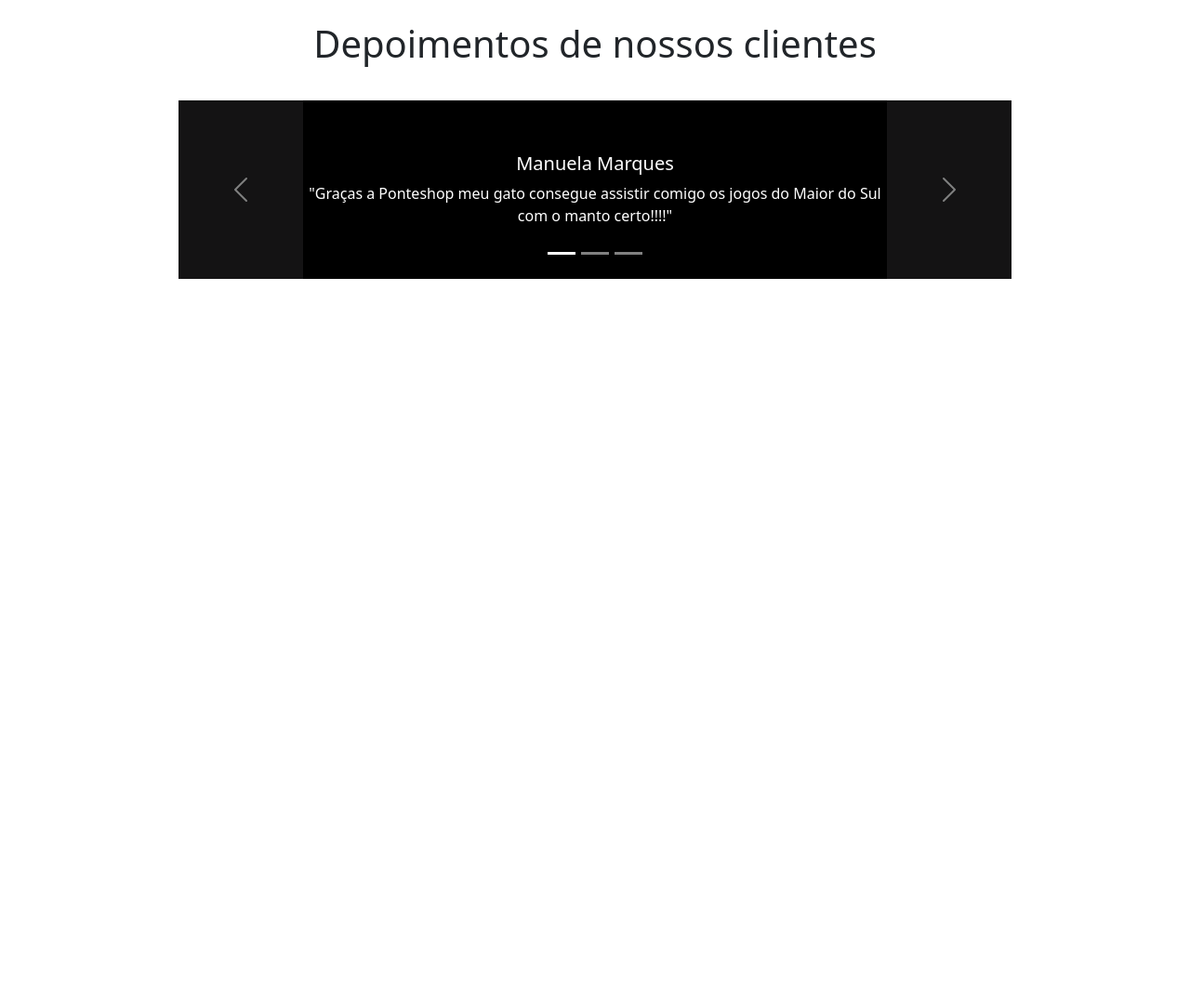
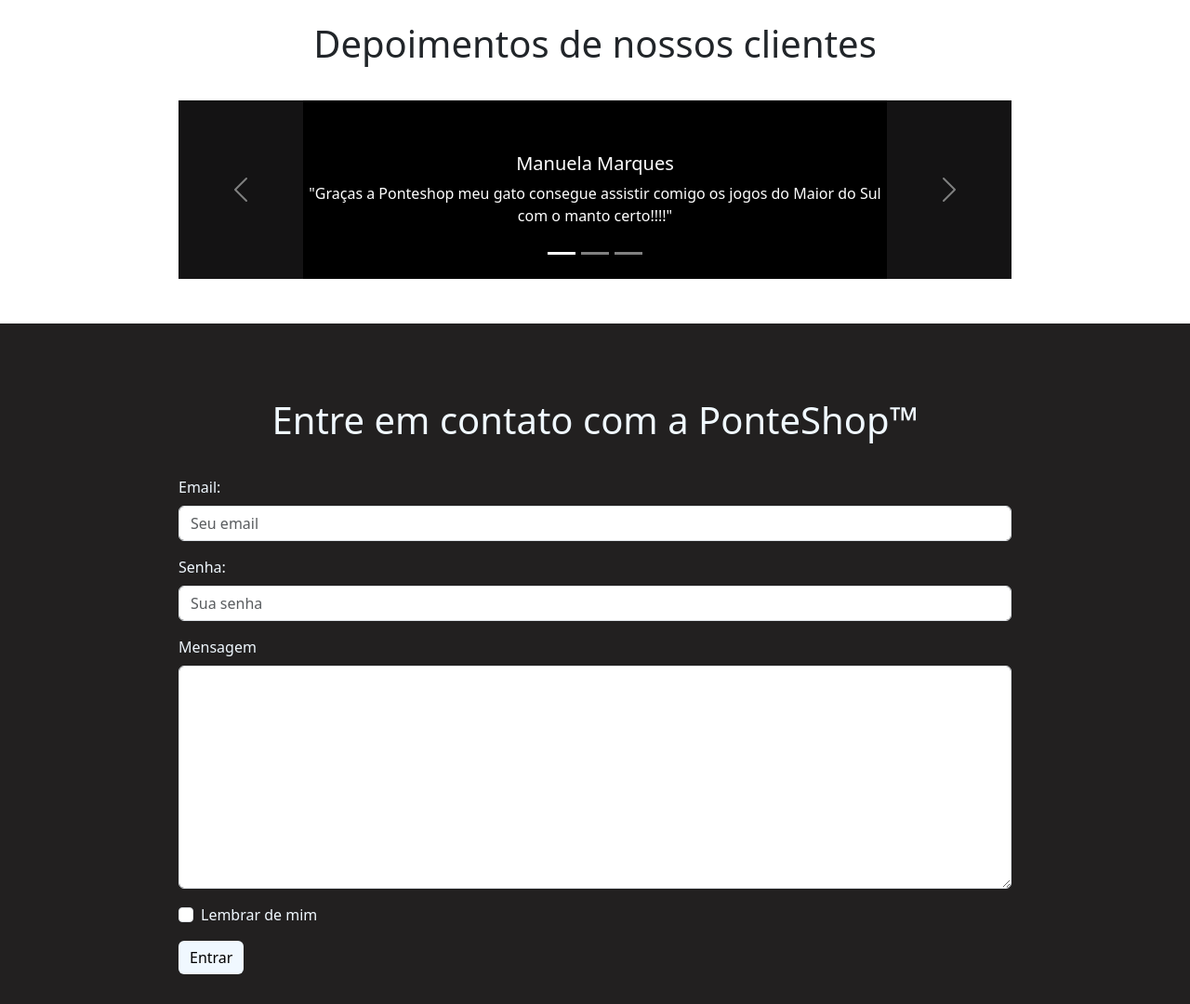
Before and after one commit to pedro-ols/bootstrap-atividade, a plain HTML site: page index.html in a window 1280 px wide. Shown: the part 2801-3881 px from the top of the page at 93% size. Before the commit the page ends 3101 px from the top, so only its background shows below. Drawn offline with nearby package versions, Linux system fonts and the light colour scheme.

Commit message:
feat: create forms

```diff
--- a/assets/styles/styles.index.css
+++ b/assets/styles/styles.index.css
@@ -62,6 +62,8 @@
 .galeria-img{
     height: 20rem;
     width: auto;
+
+    border-radius: 0.3rem;
 }
 .gallery-pics-container{
     display: flex;
@@ -94,3 +96,14 @@
     width: 70%;
     margin-left: 15%;
 }
+.forms{
+    background-color: #222020;
+    color: aliceblue;
+    padding-top: 2rem;
+    padding-bottom: 2rem;
+    margin-top: 3rem;
+}
+.forms-container{
+    width: 70%;
+    margin-left: 15%;
+}
--- a/index.html
+++ b/index.html
@@ -26,8 +26,8 @@
                         <a class="nav-link" href="#servicos">Serviços</a>
                         <a class="nav-link" href="#produtos">Produtos</a>
                         <a class="nav-link" href="#galeria">Galeria</a>
-                        <a class="nav-link" href="#">Depoimentos</a>
-                        <a class="nav-link" href="#">Contatos</a>
+                        <a class="nav-link" href="#depoimentos">Depoimentos</a>
+                        <a class="nav-link" href="#forms">Contatos</a>
                     </div>
                 </div>
             </div>
@@ -253,7 +253,41 @@
                 </div>
             </section>
 
+            <section class="forms" id="forms">
+                <div class="depoimentos-title"><h1>Entre em contato com a PonteShop™</h1></div>
+                <div class="forms-container">
+                <form>
+                    <div class="mb-3">
+                        <label for="exampleInputEmail1"
+                            class="form-label">Email:</label>
+                        <input type="email" class="form-control"
+                            id="exampleInputEmail1"
+                            aria-describedby="emailHelp" placeholder="Seu email">
 
+                    </div>
+                    <div class="mb-3">
+                        <label for="exampleInputPassword1"
+                            class="form-label">Senha:</label>
+                        <input type="password" class="form-control"
+                            id="exampleInputPassword1"  placeholder="Sua senha">
+                    </div>
+
+                    <div class="mb-3">
+                        <label for="exampleFormControlTextarea1" class="form-label">Mensagem</label>
+                        <textarea class="form-control" id="exampleFormControlTextarea1" style="height: 15rem;" rows="3"></textarea>
+                      </div>
+
+                    <div class="mb-3 form-check">
+                        <input type="checkbox" class="form-check-input"
+                            id="exampleCheck1" placeholder="Envie sua Mensagem">
+                        <label class="form-check-label"
+                            for="exampleCheck1">Lembrar de mim</label>
+                    </div>
+
+                    <button type="submit"
+                        class="btn btn-primary" style="background-color: aliceblue; color:black; border: none;">Entrar</button>
+                    </div>
+                </form>
             </section>
             <script
                 src="https://cdn.jsdelivr.net/npm/bootstrap@5.3.3/dist/js/bootstrap.bundle.min.js"
```
